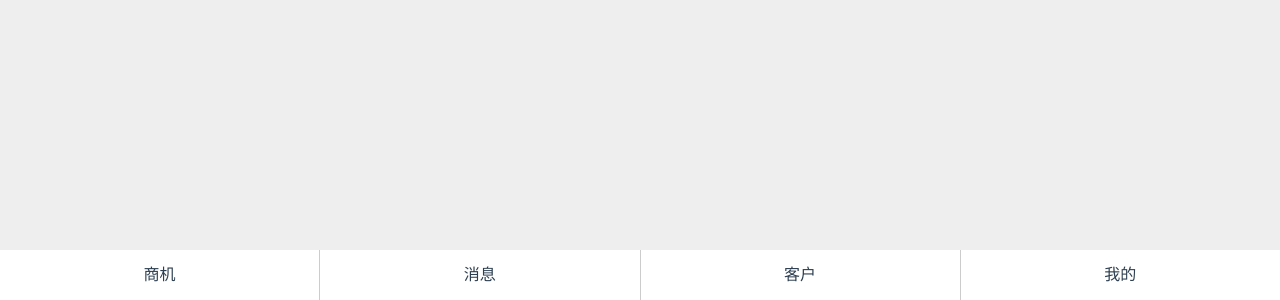
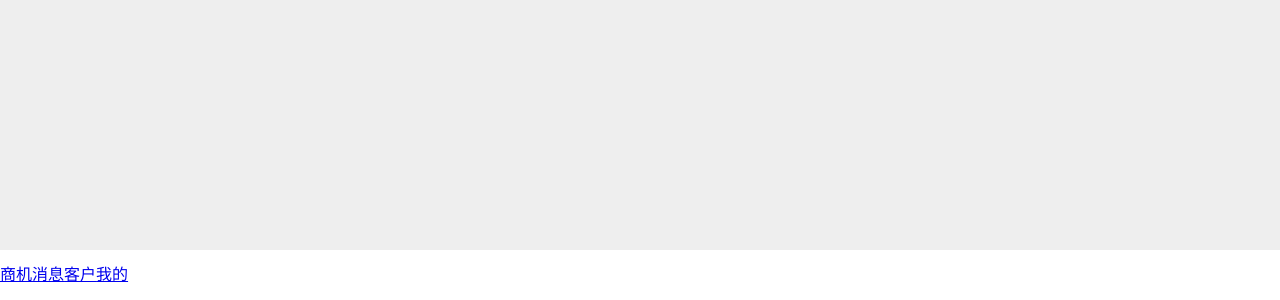
Before and after one commit to wenchaoshi/yuandian, a Vue app: page / in a window 1280 px wide. Shown: the part 500-800 px from the top of the page. Built offline with nearby package versions, Linux system fonts and the light colour scheme.

Commit message:
不知道什么

```diff
--- a/src/components/tab/tab.vue
+++ b/src/components/tab/tab.vue
@@ -1,10 +1,10 @@
 <!-- 底部tab  页面 -->
 <template>
   <div id="tab">
-      <router-link to='/home' tag="div"><span>商机</span></router-link>
-      <router-link to='/message' tag="div"><span>消息</span></router-link>
-      <router-link to='/customer' tag="div"><span>客户</span></router-link>
-      <router-link to='/me' tag="div"><span>我的</span></router-link>
+      <router-link to='/home' tag="a"><span>商机</span></router-link>
+      <router-link to='/message' tag="a"><span>消息</span></router-link>
+      <router-link to='/customer' tag="a"><span>客户</span></router-link>
+      <router-link to='/me' tag="a"><span>我的</span></router-link>
   </div>
 </template>
 
```
Also changed, not shown: 6 other files (tests, documents, lock files or other folders).
